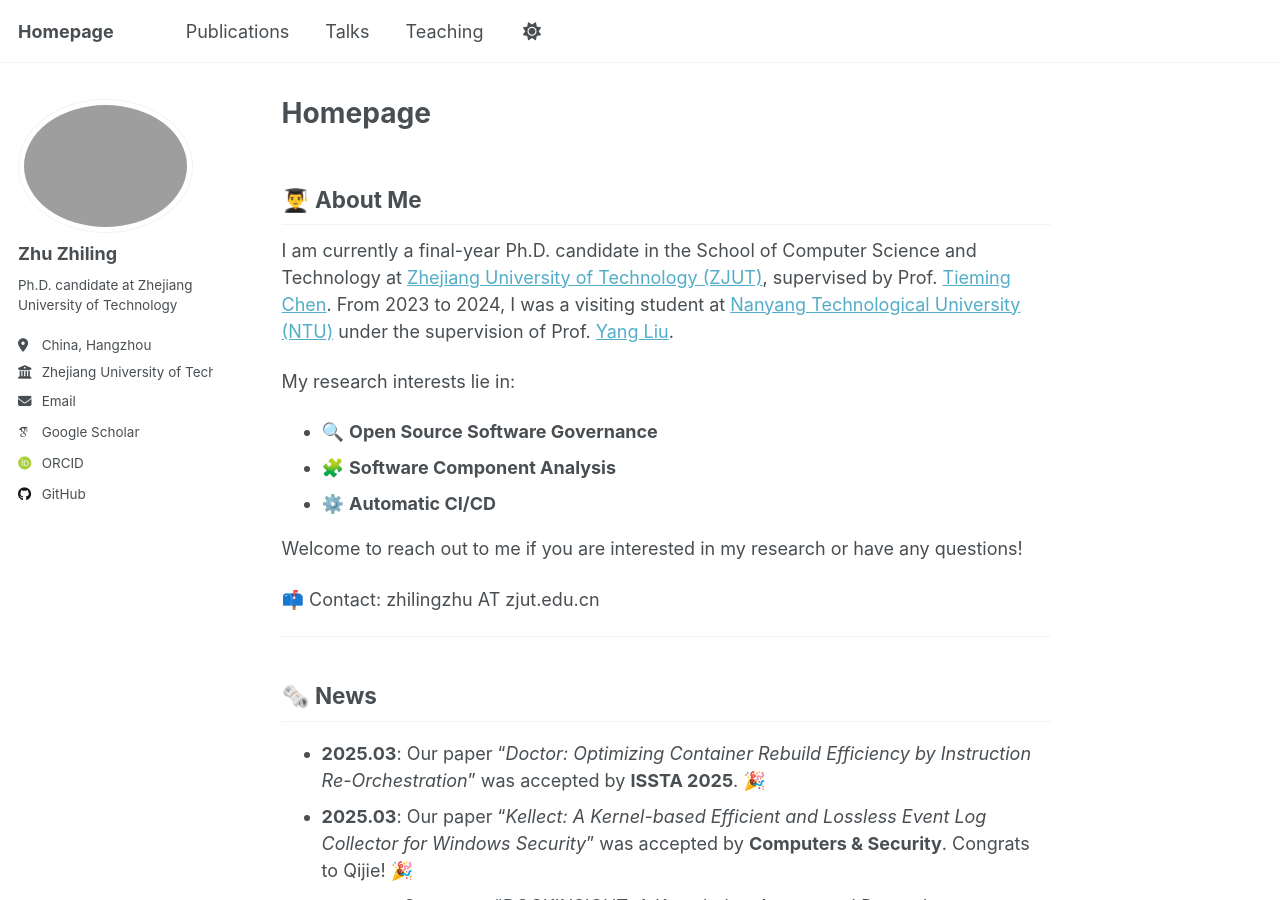
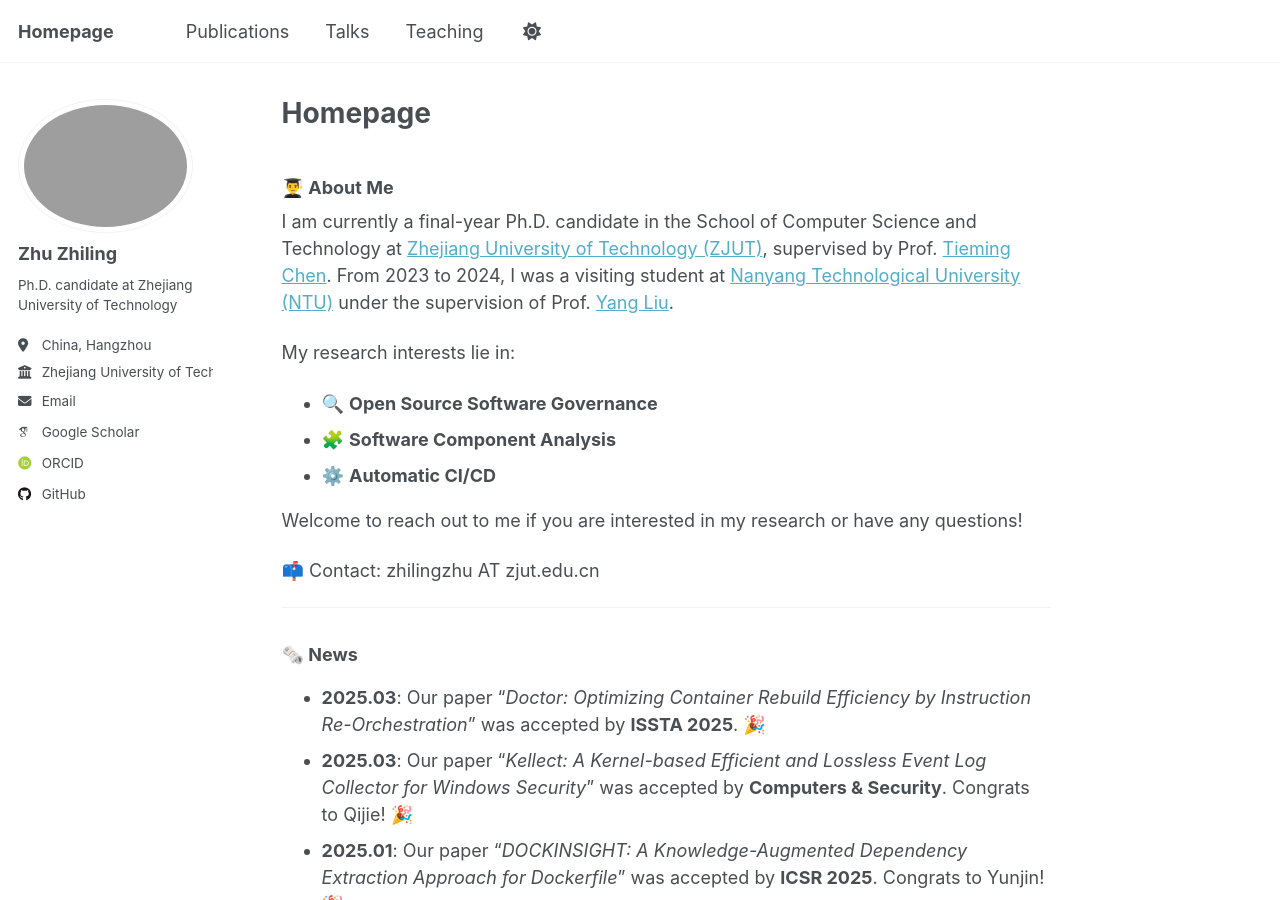
Before and after one commit to winniezzl/winniezzl.github.io, a Jekyll site: the page built from _pages/about.md, in a window 1280 px wide and 900 px high. Built offline with Jekyll 4.4.1, drawn with Linux system fonts in a browser that asks for light colours; some web fonts are replaced.

Commit message:
update information

```diff
--- a/_pages/about.md
+++ b/_pages/about.md
@@ -7,7 +7,7 @@ redirect_from:
   - /about.html
 ---
 
-## 👨‍🎓 About Me
+### 👨‍🎓 About Me
 
 I am currently a final-year Ph.D. candidate in the School of Computer Science and Technology at [Zhejiang University of Technology (ZJUT)](https://www.zjut.edu.cn/), supervised by Prof. [Tieming Chen](https://homepage.zjut.edu.cn/tmchen/). From 2023 to 2024, I was a visiting student at [Nanyang Technological University (NTU)](https://www.ntu.edu.sg/) under the supervision of Prof. [Yang Liu](https://personal.ntu.edu.sg/yangliu/).
 
@@ -22,7 +22,7 @@ Welcome to reach out to me if you are interested in my research or have any ques
 
 ---
 
-## 🗞️ News
+### 🗞️ News
 
 - **2025.03**: Our paper "_Doctor: Optimizing Container Rebuild Efficiency by Instruction Re-Orchestration_" was accepted by **ISSTA 2025**. 🎉
 - **2025.03**: Our paper "_Kellect: A Kernel-based Efficient and Lossless Event Log Collector for Windows Security_" was accepted by **Computers & Security**. Congrats to Qijie! 🎉
@@ -33,7 +33,7 @@ Welcome to reach out to me if you are interested in my research or have any ques
 
 ---
 
-## 📄 Selected Publications
+### 📄 Selected Publications
 
 ### Conference Papers
 
@@ -71,7 +71,7 @@ Welcome to reach out to me if you are interested in my research or have any ques
 
 ---
 
-## 🎓 Education
+### 🎓 Education
 
 - **2021.09 - 2025.06 (expected)**
   Ph.D. Candidate, School of Computer Science and Technology, Zhejiang University of Technology.
```
